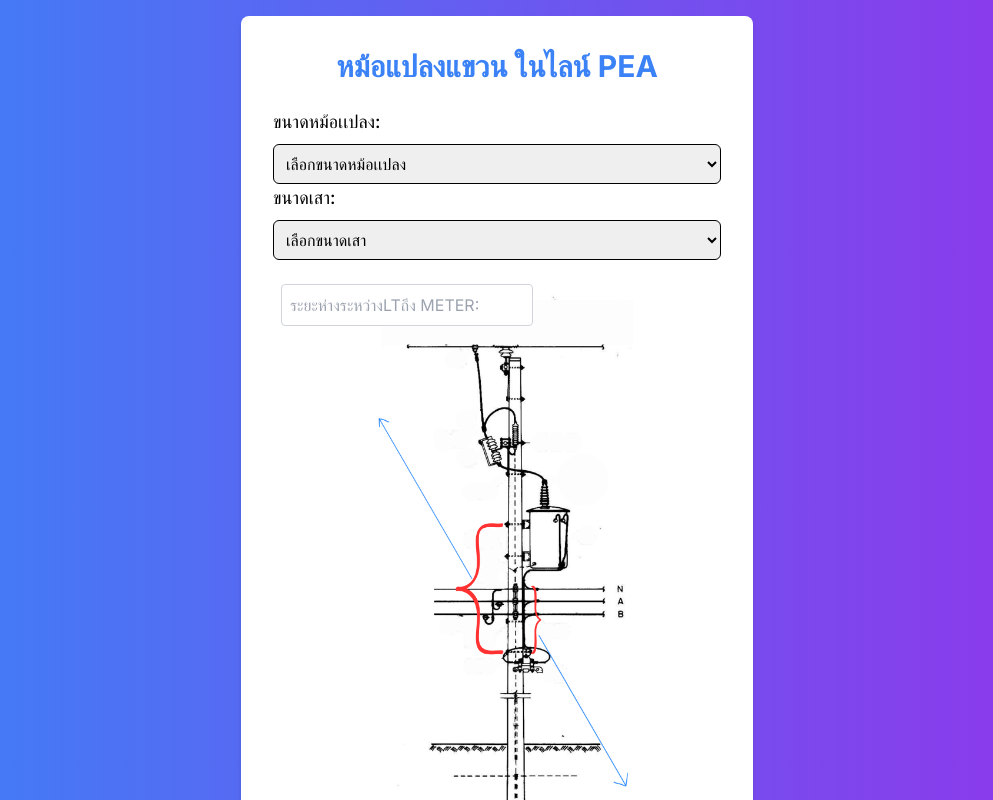
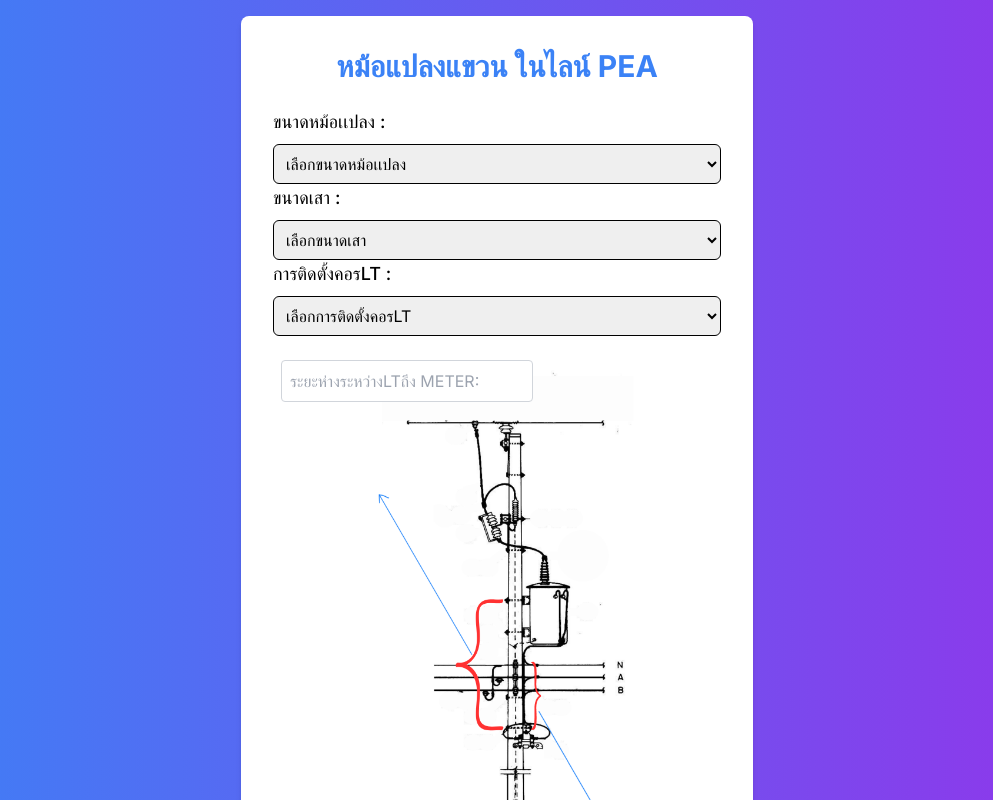
Before and after one commit to turk2003/tf, a Next.js app: page /hanginline in a window 1280 px wide. Shown: the top 800 px of the page, without its empty margins (143-1136 px from the left). Built offline with nearby package versions, Linux system fonts and the light colour scheme.

Commit message:
Update page.js

```diff
--- a/app/hanginline/page.js
+++ b/app/hanginline/page.js
@@ -14,6 +14,7 @@
   const [formData, setFormData] = useState({
     tf: "",
     pole: "",
+    con: "",
     LT: "",
     N: "",
   });
@@ -81,13 +82,13 @@
         <form onSubmit={handleSubmit} className="space-y-4">
           <div>
             <label className="block text-black text-lg font-medium mb-2">
-              ขนาดหม้อเเปลง:
+              ขนาดหม้อเเปลง :
             </label>
             <select
               name="tf"
               value={formData.dropdown}
               onChange={handleChange}
-              className="w-full border border-black p-2 rounded-md"
+              className="w-full border border-black p-2 rounded-md  "
             >
               <option value="">เลือกขนาดหม้อเเปลง</option>
               <option value="30">30 KVA</option>
@@ -97,7 +98,7 @@
               <option value="250">250 KVA</option>
             </select>
             <label className="block text-black text-lg font-medium mb-2">
-              ขนาดเสา:
+              ขนาดเสา :
             </label>
             <select
               name="pole"
@@ -110,6 +111,19 @@
               <option value="12.20">12.20 เมตร</option>
               <option value="14">14 เมตร</option>
               <option value="14.30">14.30 เมตร</option>
+            </select>
+            <label className="block text-black text-lg font-medium mb-2">
+              การติดตั้งคอรLT :
+            </label>
+            <select
+              name="pole"
+              value={formData.dropdown}
+              onChange={handleChange}
+              className="w-full border border-black p-2 rounded-md"
+            >
+              <option value="">เลือกการติดตั้งคอรLT</option>
+              <option value="Tline">ติดคอร ตามไลน์</option>
+              <option value="Kline">ติดคอร ขวางไลน์</option>
             </select>
           </div>
           <div className="relative p-4 ">
```
